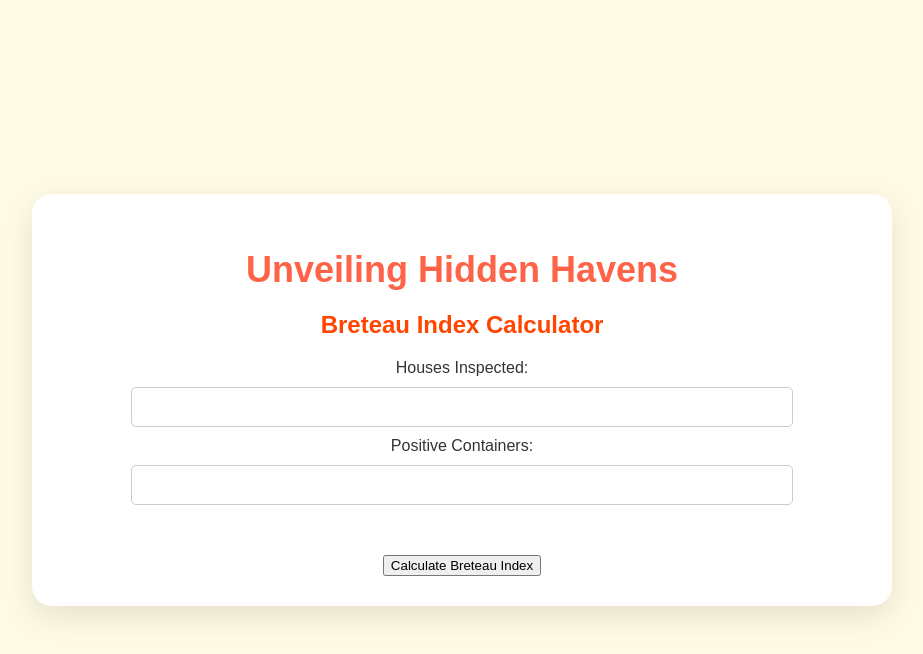
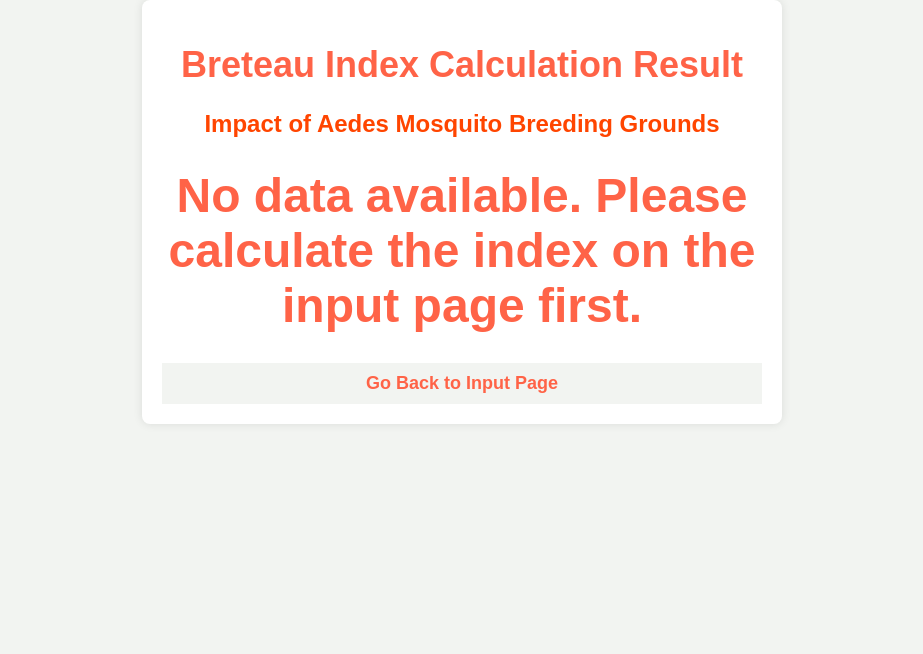
Before and after one commit to Unveiling-Hidden-Havens/Unveiling-Hidden-Havens, a plain HTML site: page result.html in a window 1280 px wide. Shown: the whole page, without its empty margins (178-1101 px from the left). Drawn offline with Linux system fonts and the light colour scheme.

Commit message:
Update result.html

```diff
--- a/result.html
+++ b/result.html
@@ -3,143 +3,114 @@
 <head>
     <meta charset="UTF-8">
     <meta name="viewport" content="width=device-width, initial-scale=1.0">
-    <title>Unveiling Hidden Havens</title>
+    <title>Breteau Index Result</title>
     <style>
-        /* Global Styles */
         body {
-            font-family: 'Arial', sans-serif;
+            font-family: Arial, sans-serif;
             text-align: center;
-            background-color: #FFFAE3; /* Friendly warm background */
+            background-color: #f2f4f1; /* Light, refined background color */
             color: #333;
             margin: 0;
             padding: 0;
-            display: flex;
-            justify-content: center;
-            align-items: center;
-            height: 100vh;
-            animation: fadeIn 1s ease-in-out;
+            transition: all 0.5s ease;
         }
 
         .container {
-            width: 80%;
-            max-width: 800px;
-            padding: 30px;
-            background-color: #FFFFFF;
-            border-radius: 20px;
-            box-shadow: 0 10px 30px rgba(0, 0, 0, 0.1);
-            animation: slideUp 1.5s ease-out;
-            text-align: center;
+            max-width: 600px;
+            margin: auto;
+            padding: 20px;
+            background-color: #ffffff; /* White background for the result container */
+            border-radius: 8px;
+            box-shadow: 0 0 10px rgba(0, 0, 0, 0.1);
+            animation: fadeIn 1.5s ease-out;
         }
 
         h1 {
-            color: #FF6347;
+            color: #FF6347; /* Warm red tone for the title */
             font-size: 36px;
-            margin-bottom: 15px;
         }
 
         h2 {
-            color: #FF4500;
+            color: #FF4500; /* Darker warm tone */
             font-size: 24px;
-            margin-bottom: 20px;
+            margin-top: 10px;
         }
 
-        input {
-            padding: 10px;
-            margin: 10px;
-            font-size: 16px;
-            width: 80%;
-            border: 1px solid #ccc;
-            border-radius: 5px;
+        .result {
+            font-size: 48px;
+            font-weight: bold;
+            color: #FF6347;
+            margin-top: 30px;
+            animation: bounceIn 1s ease-out;
         }
 
-        .button-section {
-            margin-top: 40px;
+        footer {
+            margin-top: 30px;
+            padding: 10px;
+            background-color: #f2f4f1; /* Same as background color */
         }
 
-        .back-link {
+        footer a {
+            text-decoration: none;
             font-weight: bold;
             color: #FF6347;
             font-size: 18px;
-            text-decoration: none;
+            transition: color 0.3s ease-in-out;
         }
 
-        .back-link:hover {
+        footer a:hover {
             color: #FF4500;
         }
 
-        /* Keyframe Animations */
+        /* Animations */
         @keyframes fadeIn {
-            from { opacity: 0; }
-            to { opacity: 1; }
-        }
-
-        @keyframes slideUp {
             from {
-                transform: translateY(100px);
                 opacity: 0;
             }
             to {
-                transform: translateY(0);
                 opacity: 1;
             }
         }
 
-        /* Responsiveness */
-        @media (max-width: 768px) {
-            .container {
-                width: 90%;
-                padding: 20px;
+        @keyframes bounceIn {
+            0% {
+                transform: scale(0);
+                opacity: 0;
             }
-            h1 {
-                font-size: 28px;
+            50% {
+                transform: scale(1.1);
+                opacity: 1;
             }
-            h2 {
-                font-size: 20px;
+            100% {
+                transform: scale(1);
+                opacity: 1;
             }
         }
     </style>
 </head>
 <body>
     <div class="container">
-        <h1>Unveiling Hidden Havens</h1>
-        <h2>Breteau Index Calculator</h2>
+        <h1>Breteau Index Calculation Result</h1>
+        <h2>Impact of Aedes Mosquito Breeding Grounds</h2>
 
-        <div>
-            <label for="houses-inspected">Houses Inspected:</label>
-            <input type="number" id="houses-inspected" required>
-        </div>
+        <!-- Display the calculated Breteau Index -->
+        <div class="result" id="index-value">Loading...</div>
 
-        <div>
-            <label for="positive-containers">Positive Containers:</label>
-            <input type="number" id="positive-containers" required>
-        </div>
-
-        <div class="button-section">
-            <button id="calculate-btn" onclick="calculateIndex()">Calculate Breteau Index</button>
-        </div>
-
+        <!-- Return Link -->
         <footer>
-            <a href="result.html" id="result-link" class="back-link" style="display:none;">Go to Result Page</a>
+            <a href="index.html">Go Back to Input Page</a>
         </footer>
     </div>
 
     <script>
-        // Function to calculate the Breteau Index
-        function calculateIndex() {
-            let housesInspected = parseFloat(document.getElementById('houses-inspected').value);
-            let positiveContainers = parseFloat(document.getElementById('positive-containers').value);
-            let resultLink = document.getElementById('result-link');
+        // Retrieve the Breteau Index value from localStorage
+        const index = localStorage.getItem('breteauIndex');
 
-            // Validate input
-            if (!isNaN(housesInspected) && !isNaN(positiveContainers) && housesInspected > 0) {
-                let index = (positiveContainers / housesInspected) * 100;
-                localStorage.setItem('breteauIndex', index.toFixed(2)); // Store the result in localStorage
-
-                // Show the result link
-                resultLink.style.display = 'block';
-            } else {
-                alert("Please enter valid values.");
-            }
+        // Display the result or a message if no result is found
+        if (index) {
+            document.getElementById('index-value').textContent = `Breteau Index: ${index}`;
+        } else {
+            document.getElementById('index-value').textContent = 'No data available. Please calculate the index on the input page first.';
         }
     </script>
 </body>
```
